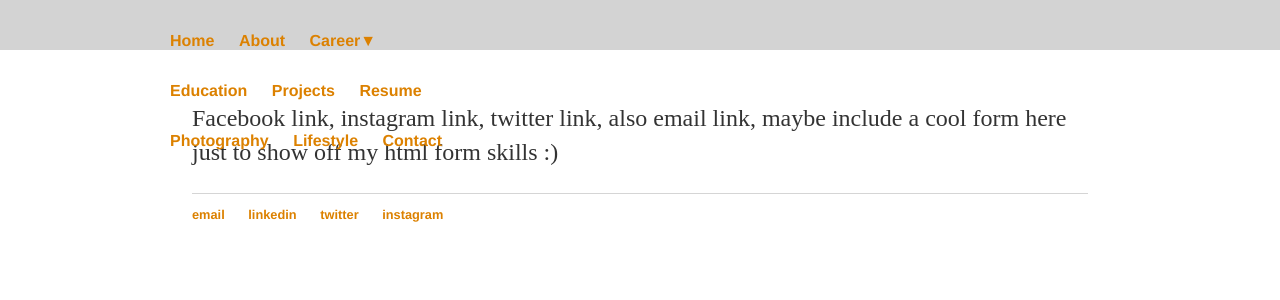
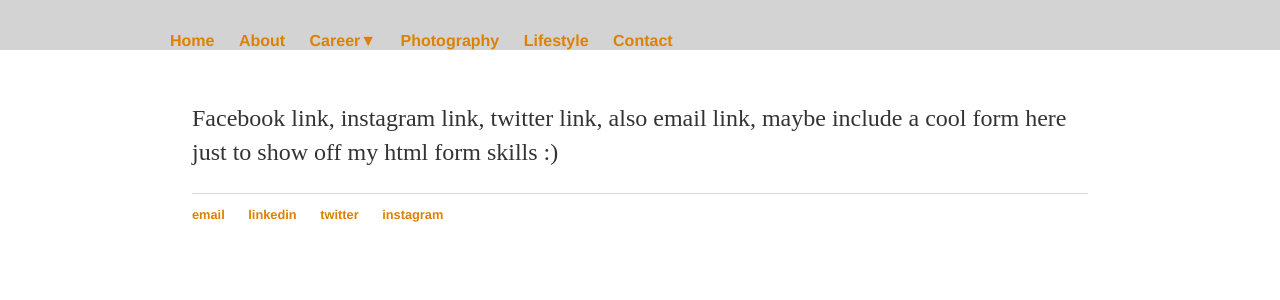
Before and after one commit to itsonlyjaz/itsonlyjaz.github.io, a Jekyll site: the page built from contact/index.html, in a window 1280 px wide. Shown: the top 300 px of the page. Built offline with Jekyll 4.4.1, drawn with Linux system fonts in a browser that asks for light colours.

Commit message:
Update default.html

```diff
--- a/_layouts/default.html
+++ b/_layouts/default.html
@@ -13,7 +13,7 @@
 	        		<li><a href="/">Home</a></li>
 				<li><a href="/about">About</a></li>
 		        	<li><a href="/career">Career<span class="arrow">&#9660;</span></a></li>
-					<ul>
+					<ul class="sub-menu">
 						<li><a href="/career/education">Education</a></li>
 						<li><a href="/career/projects">Projects</a></li>
 						<li><a href="/career/resume">Resume</a></li>
```
